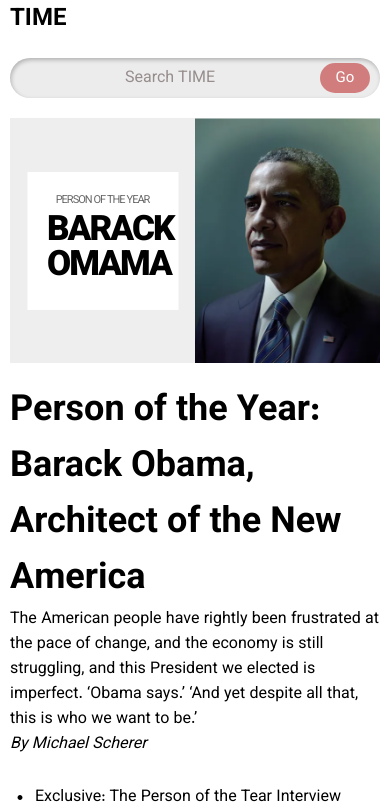
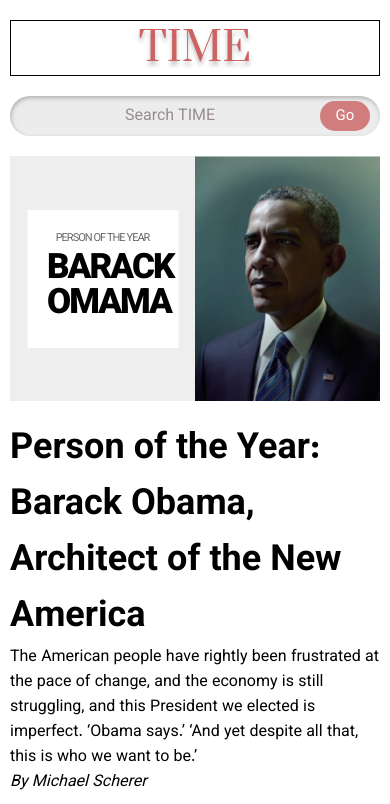
Before and after one commit to KimGeonah/toy-project, a plain HTML site: page index.html in a window 390 px wide. Shown: the top 804 px of the page. Drawn offline with Linux system fonts and the light colour scheme; some icons are missing.

Commit message:
vetty_15

```diff
--- a/style.scss
+++ b/style.scss
@@ -60,13 +60,27 @@ footer {
 
 
 .header_mobile{
+  margin-top: 20px;
 
   .header_top{
     display: flex;
-
+    border: 1px solid #000;
+    align-items: center;
     .navbar_mobile{
       font-size: 30px;
       color: $icon-color;
+    }
+
+    .title {
+      text-align: center;
+      flex-grow: 1;
+      a {
+        font-family: $point-font;
+        color: $point-color;
+        font-weight: 100;
+        font-size: 40px;
+        text-shadow: 0px 4px 4px rgba(0, 0, 0, 0.25);
+      }
     }
 
 
```
Also changed, not shown: style.css, 1 other file.
